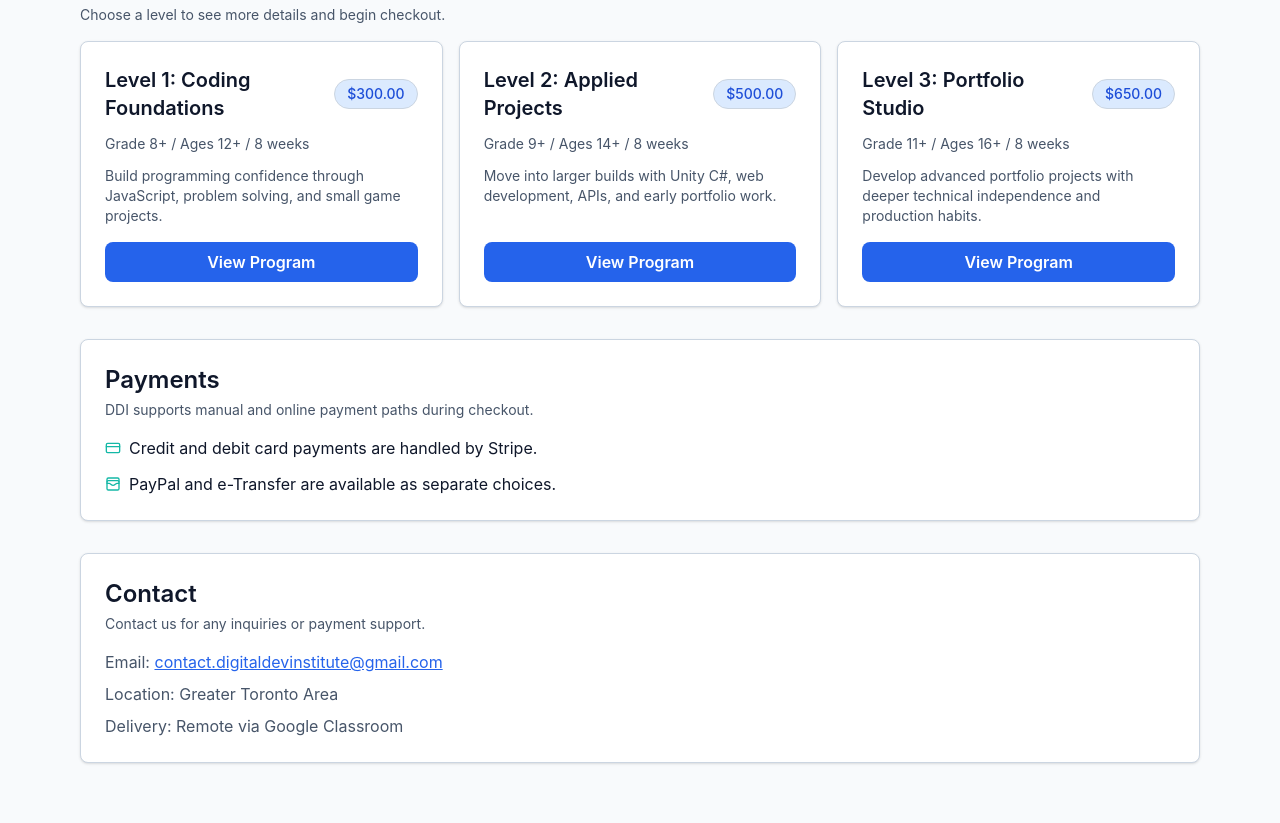
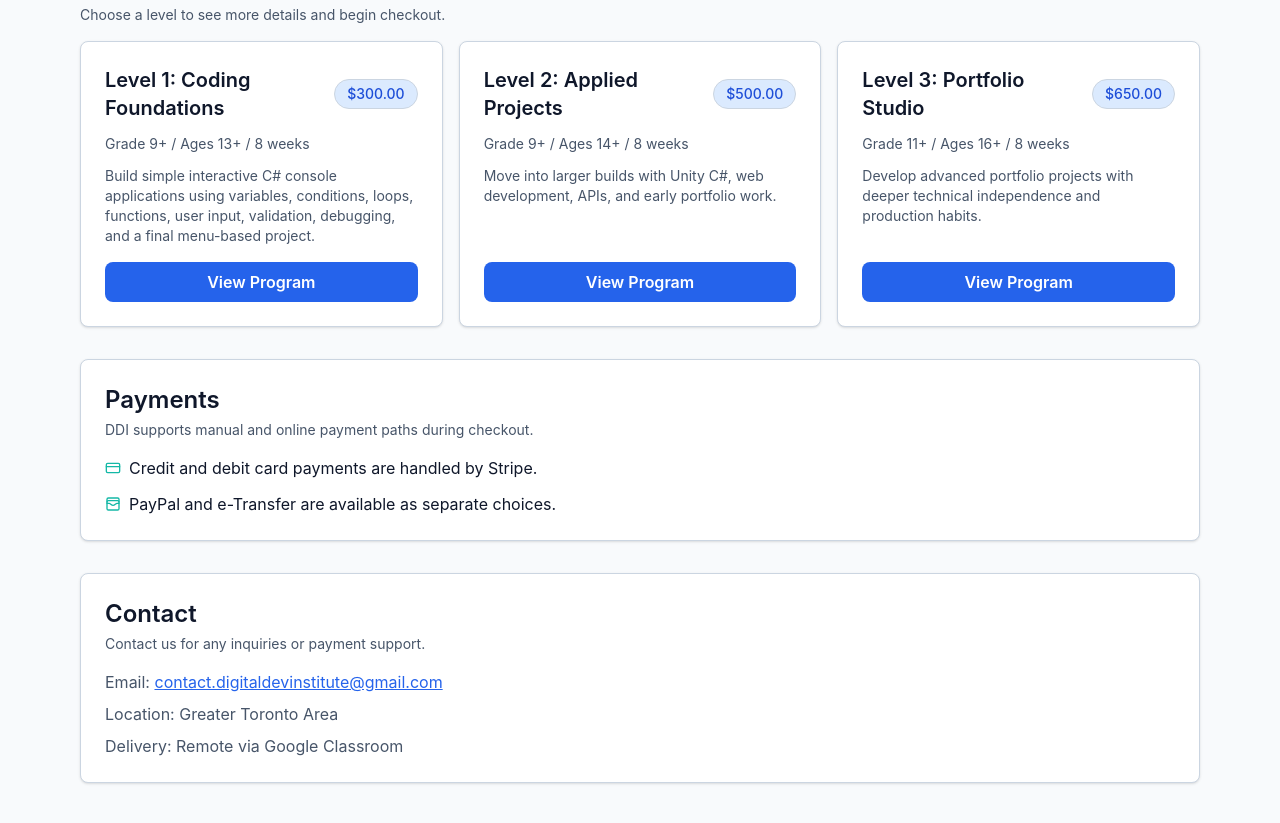
Before and after one commit to Yorgi11/ddi-website, a React (Vite) app: page / in a window 1280 px wide. Shown: the part 780-1603 px from the top of the page. Built offline with nearby package versions, Linux system fonts and the light colour scheme.

Commit message:
Update programs.js

```diff
--- a/src/data/programs.js
+++ b/src/data/programs.js
@@ -3,16 +3,18 @@ export const PROGRAMS = [
     id: "level1",
     name: "Level 1: Coding Foundations",
     price: 300,
-    grades: "Grade 8+",
-    ages: "Ages 12+",
+    grades: "Grade 9+",
+    ages: "Ages 13+",
     timeline: "8 weeks",
     summary:
-      "Build programming confidence through JavaScript, problem solving, and small game projects.",
+      "Build simple interactive C# console applications using variables, conditions, loops, functions, user input, validation, debugging, and a final menu-based project.",
     breakdown: [
-      "Programming fundamentals with JavaScript",
-      "Game development basics",
-      "Logic and problem solving through code",
-      "2-3 small playable projects",
+      "Set up VS Code/C#, write first console programs, and learn variables, math, booleans, and basic decision-making.",
+      "Learn loops and functions, including reusable code, parameters, and return values.",
+      "Add user input, menus, and simple application loops to make programs interactive.",
+      "Improve programs with input validation, safer number/text handling, and cleaner command systems.",
+      "Learn program structure, state management, debugging, testing, and fixing common beginner errors.",
+      "Build, test, polish, and present a final menu-based C# console application.",
     ],
     rules: "Open entry.",
   },
```
